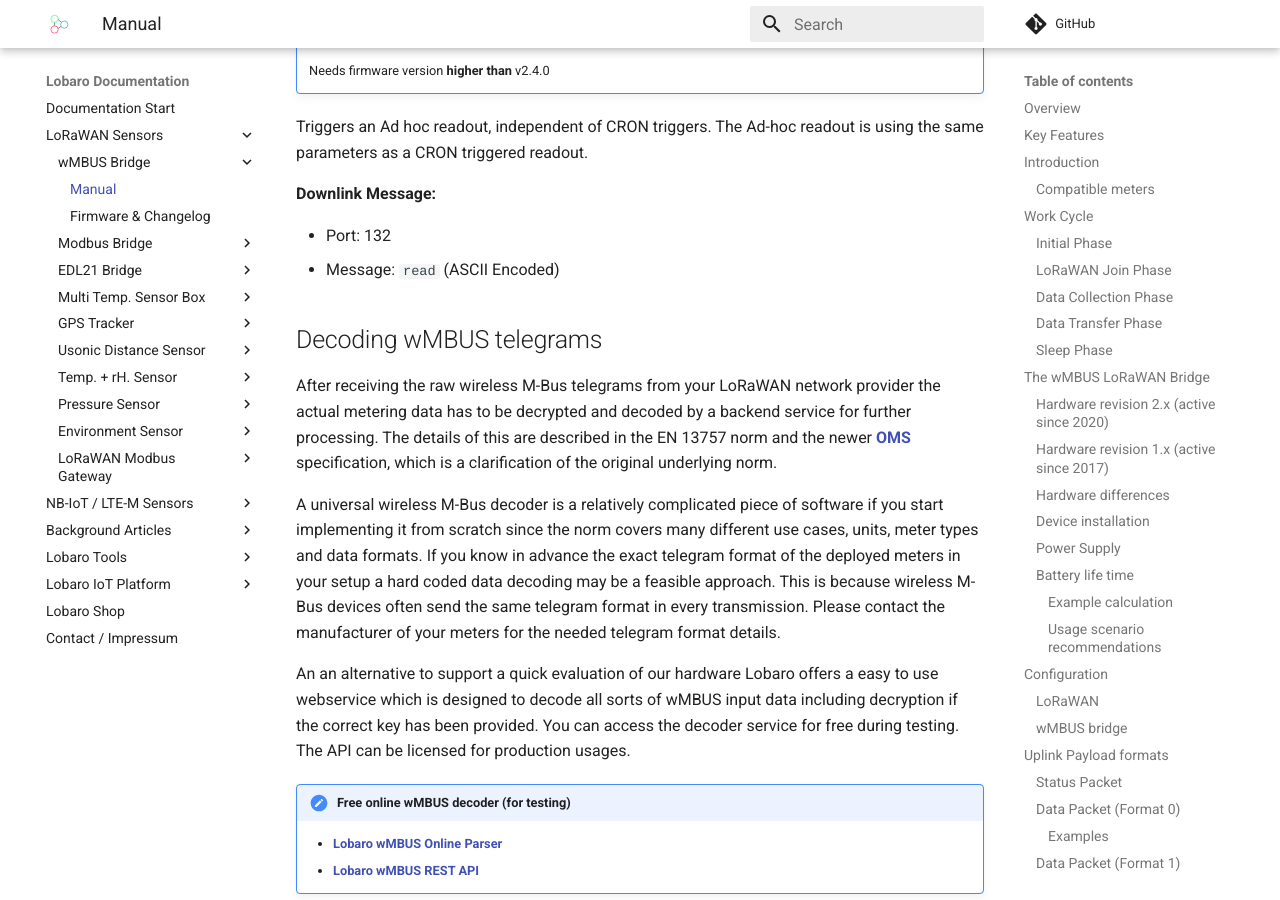
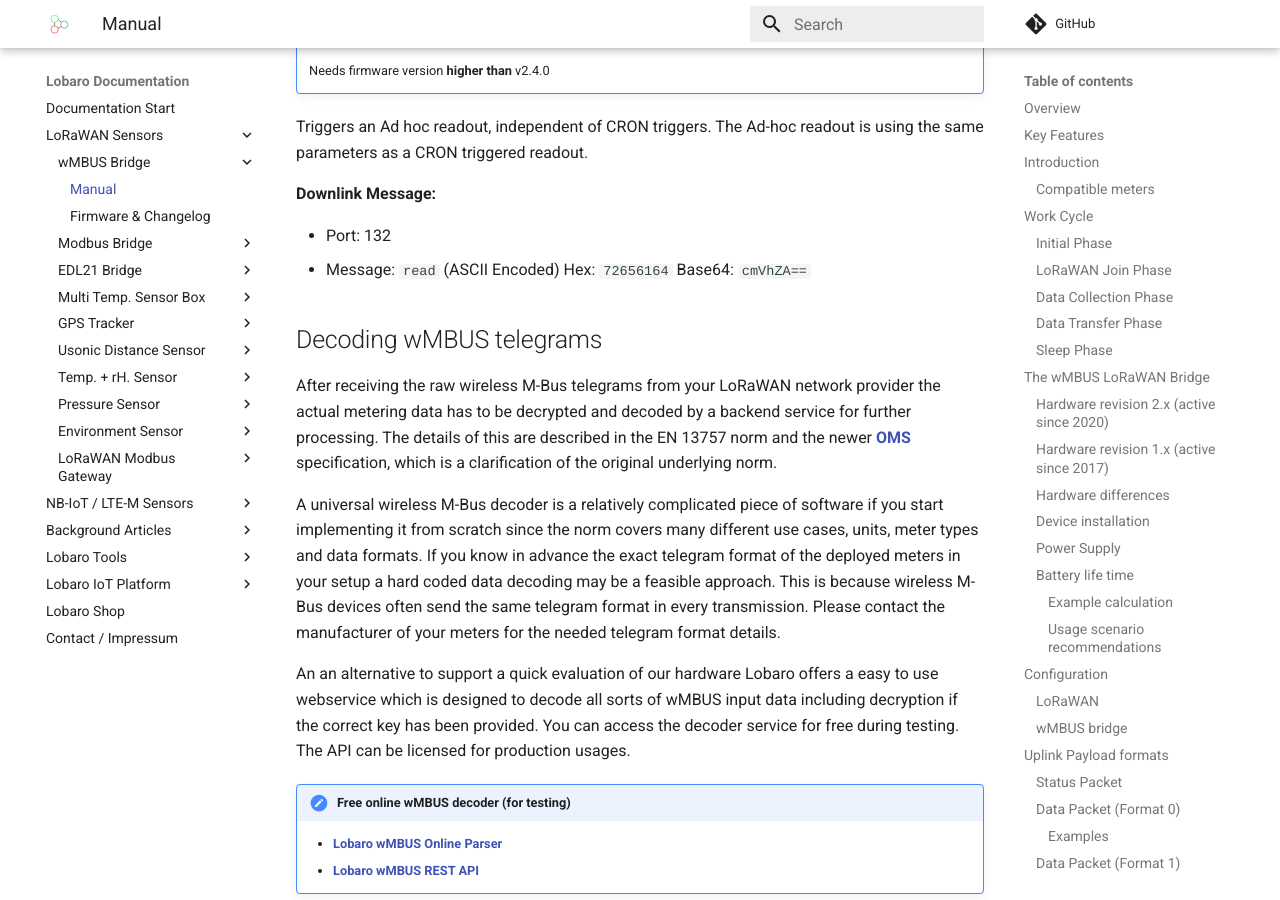
Before and after one commit to Lobaro/docs, an MkDocs documentation site: the page built from docs/lorawan-sensors/wmbus-lorawan/index.md, in a window 1280 px wide and 900 px high, scrolled down 16534 px. Built offline with MkDocs 1.6.1 and Material for MkDocs 9.7.7, drawn with Linux system fonts in a browser that asks for light colours; a script that is not in the unit is left out; comment, search, counter and statistics services are not loaded.

Commit message:
Update index.md

```diff
--- a/docs/lorawan-sensors/wmbus-lorawan/index.md
+++ b/docs/lorawan-sensors/wmbus-lorawan/index.md
@@ -533,7 +533,7 @@
 **Downlink Message:**
 
 * Port: 132
-* Message: `read` (ASCII Encoded)
+* Message: `read` (ASCII Encoded) Hex: `72656164` Base64: `cmVhZA==`
 
 
 ##Decoding wMBUS telegrams
```
